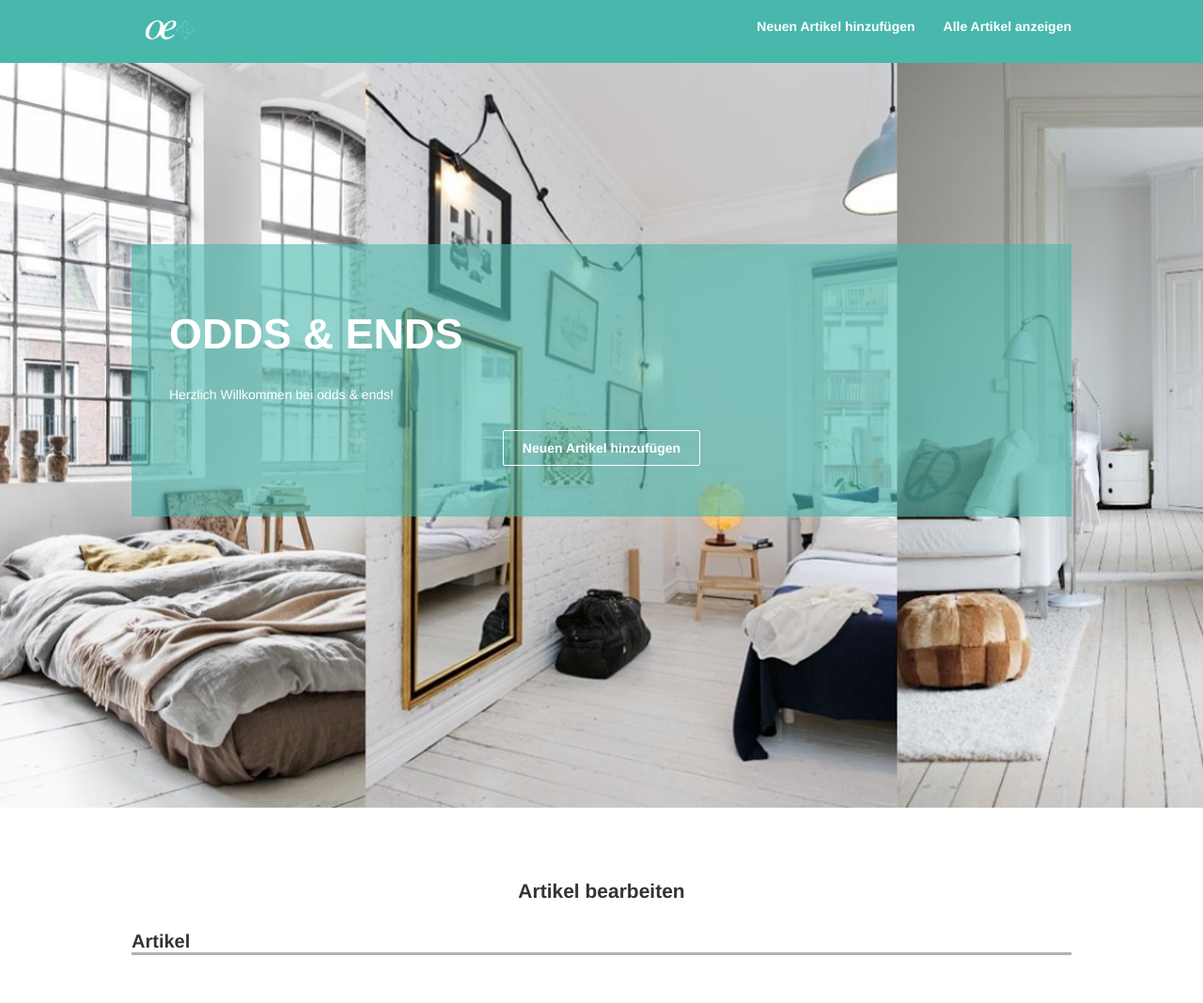
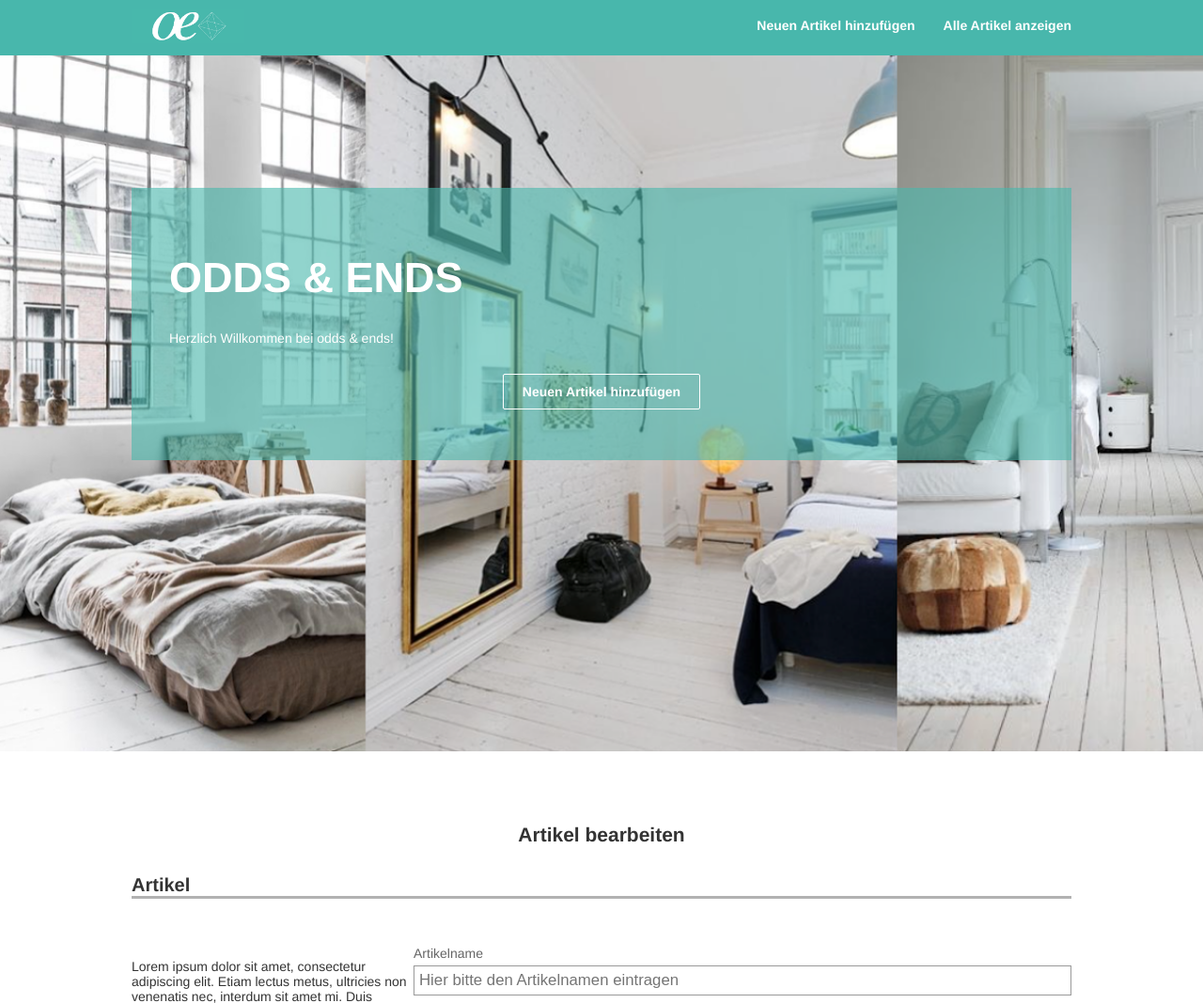
Before and after one commit to schubalibre/mme, a PHP site: page / in a window 1280 px wide. Shown: the top 1068 px of the page at 94% size. Run offline with PHP 8.4, Linux system fonts and the light colour scheme; some libraries are stand-ins or nearby versions.

Commit message:
Icon changed

```diff
--- a/css/main.css
+++ b/css/main.css
@@ -12,7 +12,7 @@ body {
     font-size: 14px;
     color: #333;
     background-color: #FFF;
-    margin-top: 60px;
+    /*margin-top: 60px;*/
 }
 
 *, *::after, *::before {
@@ -38,7 +38,6 @@ nav ul, nav li {
     overflow: hidden;
     clear: both;
 }
-
 
 section {
     display: block;
@@ -115,19 +114,26 @@ nav a {
     color: #fff;
     font-weight: bold;
     text-decoration: none;
-    margin: 10px 30px 10px 0;
+    margin: 0 30px 0 0;
+    display:inline-block;
+
+    ...........................................................................................................................................
 }
 
-.content nav a img{
-	width: 80px;
+nav ul li a{
+    line-height: 35.8px;
+}
+
+nav ul li a:hover {
+    border-bottom: 1px solid #FFF;
+}
+
+nav a img{
+	width: 120px;
 }
 
 nav li:last-child a {
     margin-right: 0;
-}
-
-nav a:hover {
-    border-bottom: 1px solid #FFF;
 }
 
 nav li {
@@ -140,7 +146,7 @@ nav ul {
 
 nav {
     overflow: hidden;
-    padding: 20px 0;
+    padding: 10px 0;
 }
 
 footer {
--- a/index.html
+++ b/index.html
@@ -11,7 +11,7 @@
     <div class="content">
         <!-- ul = unsortierte Liste -->
         <nav>
-            <a href="#"> <img src="img/logo2.jpg" alt="logo"/> </a>
+            <a href=""> <img src="img/logo2.jpg" alt="logo"/> </a>
             <ul>
                 <li>
                     <a href="#article-form">Neuen Artikel hinzufügen</a>
```
